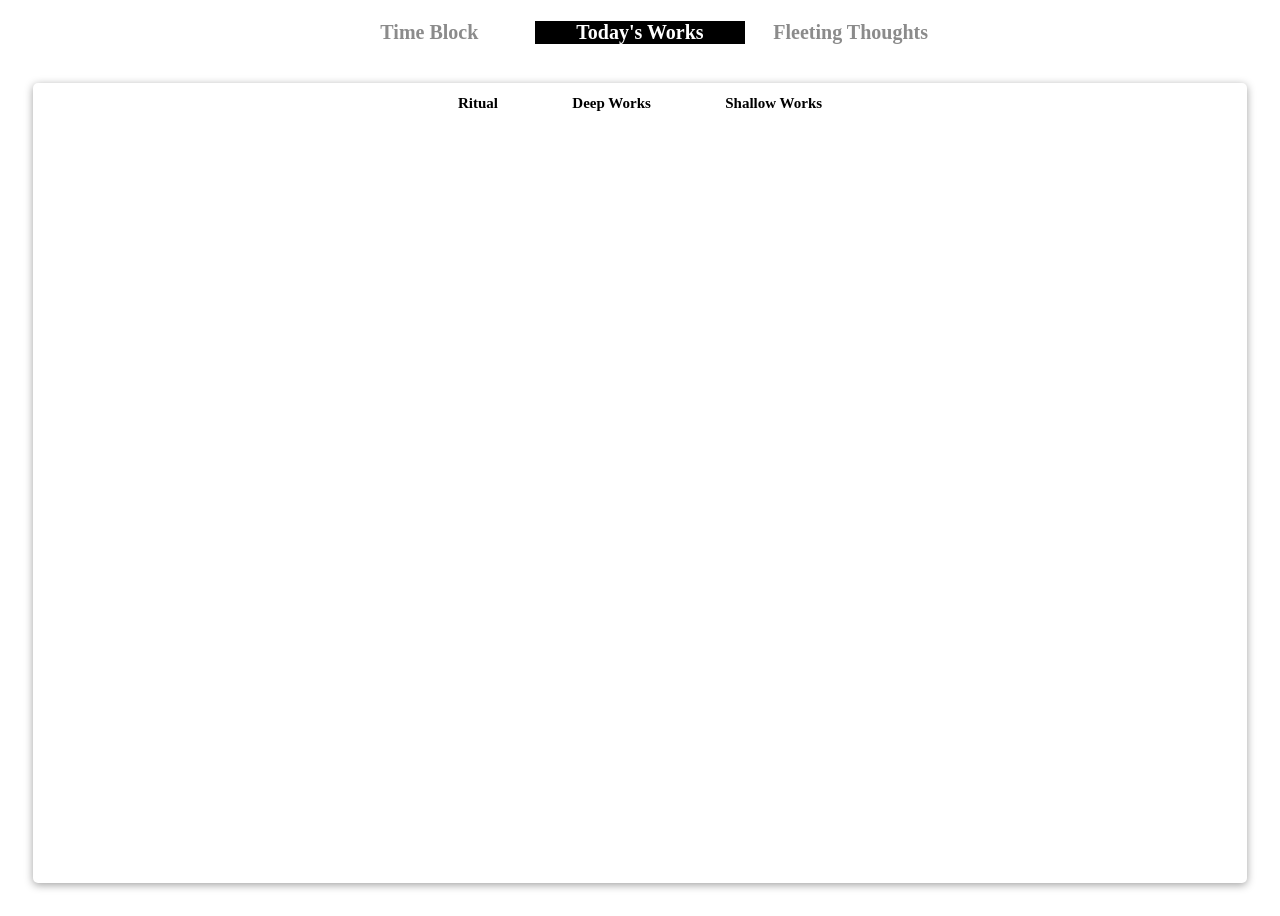
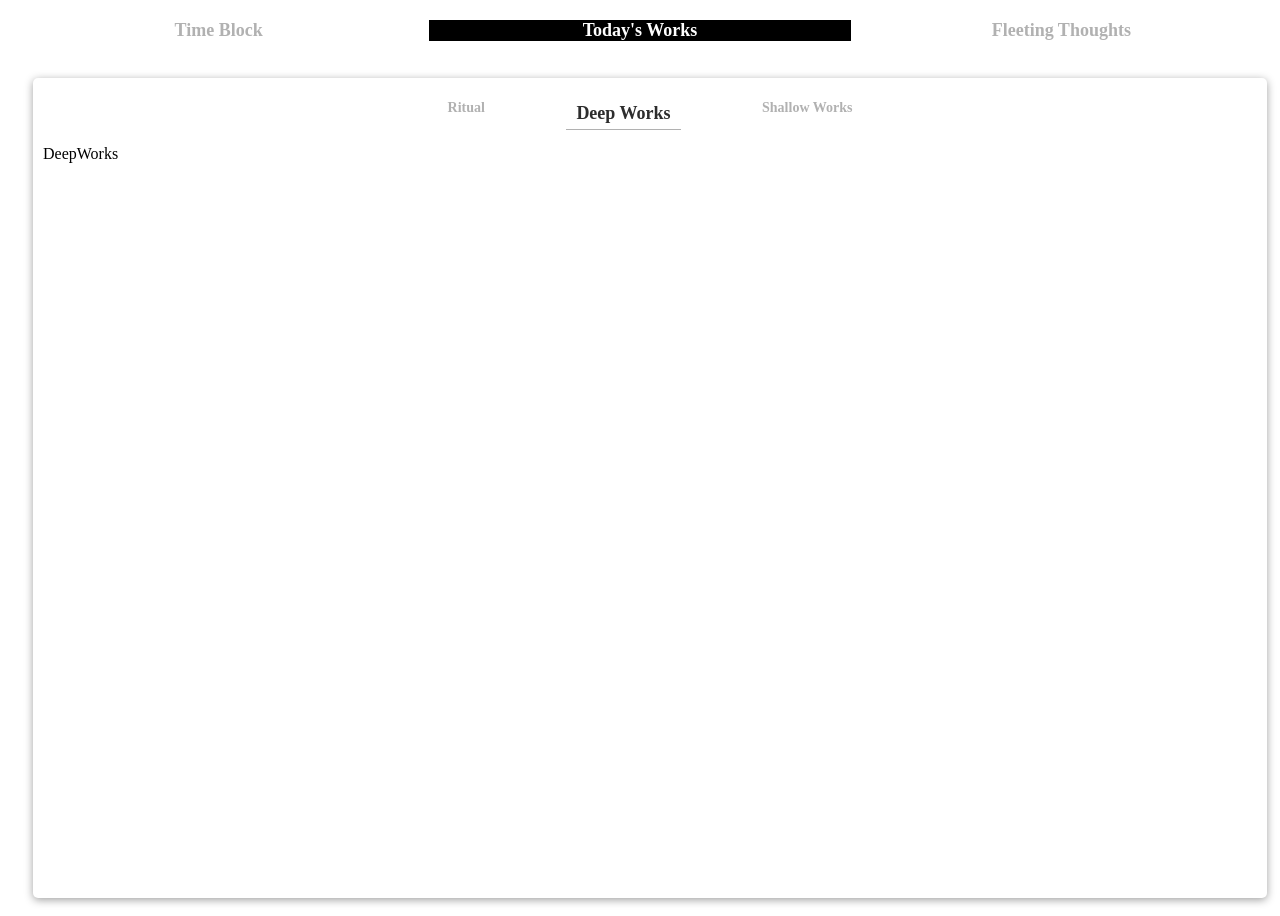
Before and after one commit to kkmm26/deep-work, a React (Vite) app: page / in a window 1280 px wide. Built offline with nearby package versions, Linux system fonts and the light colour scheme; the HTML template or start-up script is replaced by a standard one.

Commit message:
update Readme & add toggling for work types

```diff
--- a/src/App.jsx
+++ b/src/App.jsx
@@ -37,7 +37,7 @@ const FeatureWrapper = styled.div`
     display: flex;
     justify-content: space-between;
     max-width: 1440px;
-    width: 50%;
+    width: 100%;
     margin: 0 auto;
 `;
 
@@ -56,5 +56,6 @@ const Wrapper = styled.div`
     margin: 0 auto;
     border-radius: 5px;
     box-shadow: rgba(0, 0, 0, 0.375) 0px 2px 8px 0px;
+    padding: 10px;
 `;
 export default App;
--- /dev/null
+++ b/src/components/DeepWorks.jsx
@@ -0,0 +1,5 @@
+function DeepWorks() {
+    return <>DeepWorks</>
+}
+
+export default DeepWorks
--- a/src/components/Feature.jsx
+++ b/src/components/Feature.jsx
@@ -13,9 +13,9 @@ function Feature({ title, isActive }) {
 const FeatureTitle = styled.h1`
     width: 100%;
     background-color: ${(p) => (p.isActive ? "#000000" : "white")};
-    color: ${(p) => (p.isActive ? "white" : "#8b8b8b")};
+    color: ${(p) => (p.isActive ? "white" : "#b1b1b1")};
     text-align: center;
-    font-size: 20px;
+    font-size: 18px;
 
     &:hover {
         cursor: pointer;
--- /dev/null
+++ b/src/components/Ritual.jsx
@@ -0,0 +1,5 @@
+function Ritual(){
+    return <>Ritual</>
+}
+
+export default Ritual
--- /dev/null
+++ b/src/components/ShallowWorks.jsx
@@ -0,0 +1,5 @@
+function ShallowWorks() {
+    return <>ShallowWorks</>;
+}
+
+export default ShallowWorks
--- a/src/components/TimeBlock.jsx
+++ b/src/components/TimeBlock.jsx
@@ -1,5 +1,5 @@
 function TimeBlock() {
-    return <></>
+    return <h2></h2>
 }
 
 export default TimeBlock
--- a/src/components/TodayWork.jsx
+++ b/src/components/TodayWork.jsx
@@ -1,23 +1,52 @@
-import styled from "styled-components"
+import React from "react";
+import styled from "styled-components";
+import Ritual from "./Ritual";
+import DeepWorks from "./DeepWorks";
+import ShallowWorks from "./ShallowWorks";
 
-const WORK_TYPES = ["Ritual", "Deep Works", "Shallow Works"]
+const WORK_TYPES = ["Ritual", "Deep Works", "Shallow Works"];
 
 function TodayWork() {
-    return <Wrapper>
-        {WORK_TYPES.map((work, index) => <Work key={index}>{work}</Work>)}
-    </Wrapper>
+    const [workType, setWorkType] = React.useState(WORK_TYPES[1]);
+
+    function handleClick(e) {
+        setWorkType(e.target.textContent);
+    }
+
+    return (
+        <>
+            <TitleWrapper>
+                {WORK_TYPES.map((work, index) => (
+                    <Work
+                        key={index}
+                        onClick={(e) => handleClick(e)}
+                        isActive={work === workType}
+                    >
+                        {work}
+                    </Work>
+                ))}
+            </TitleWrapper>
+            {workType === WORK_TYPES[0] && <Ritual />}
+            {workType === WORK_TYPES[1] && <DeepWorks />}
+            {workType === WORK_TYPES[2] && <ShallowWorks />}
+        </>
+    );
 }
 
-
-const Wrapper = styled.div`
+const TitleWrapper = styled.div`
     display: flex;
     justify-content: space-between;
     margin: 0 auto;
-    width: 30%;
-`
+    width: 35%;
+`;
 
 const Work = styled.h2`
-    font-size: 15px;
-`
+    cursor: pointer;
+    font-size: ${(p) => (p.isActive ? "18px" : "14px")};
+    border-bottom: ${(p) => (p.isActive ? "1px solid #b1b1b1" : "none")};
+    color: ${(p) => (p.isActive ? "#2d2d2d" : "#b1b1b1")};
 
-export default TodayWork
+    padding: 0 10px 5px 10px;
+`;
+
+export default TodayWork;
```
Also changed, not shown: 1 other file (tests, documents, lock files or other folders).
